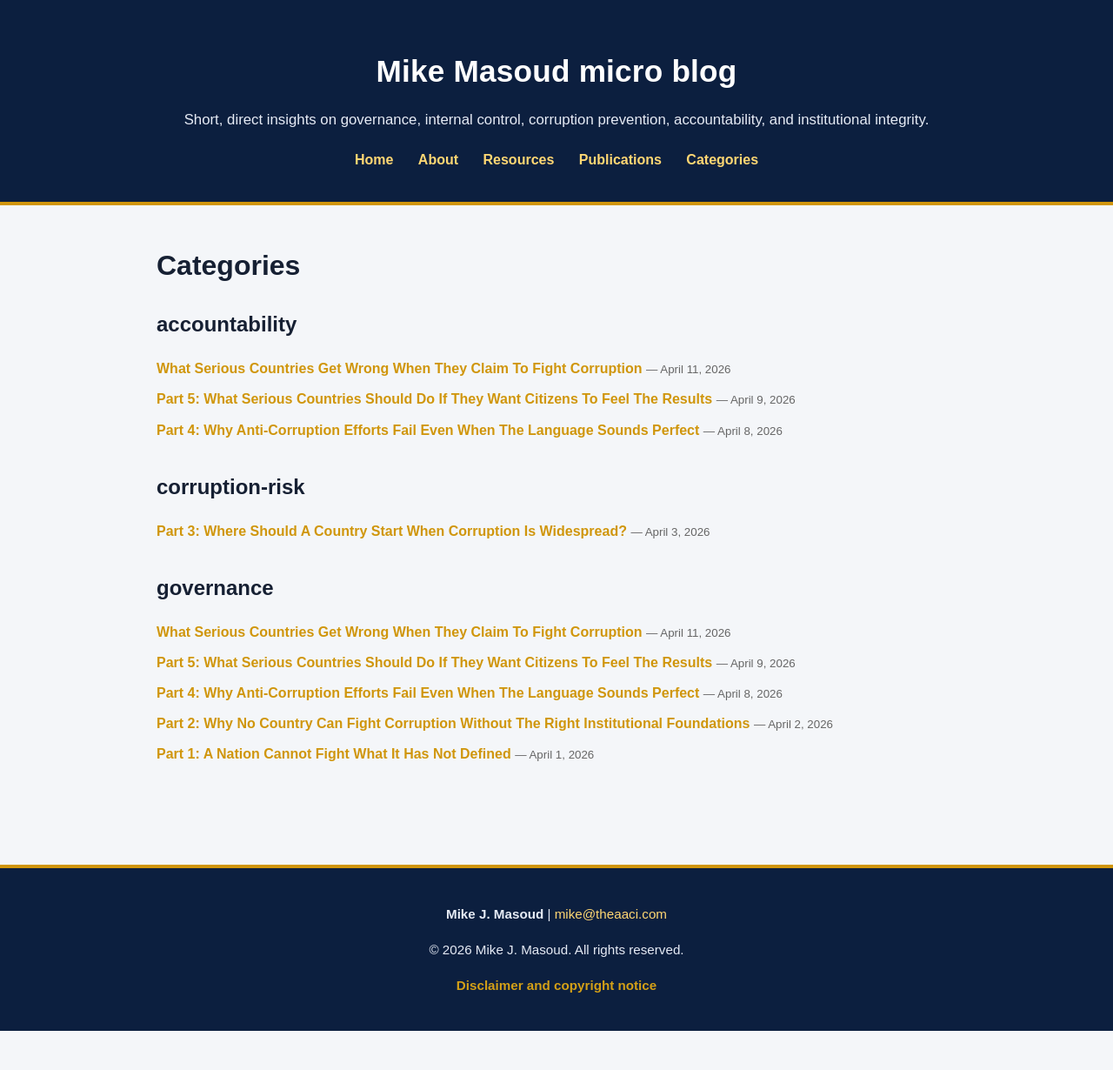
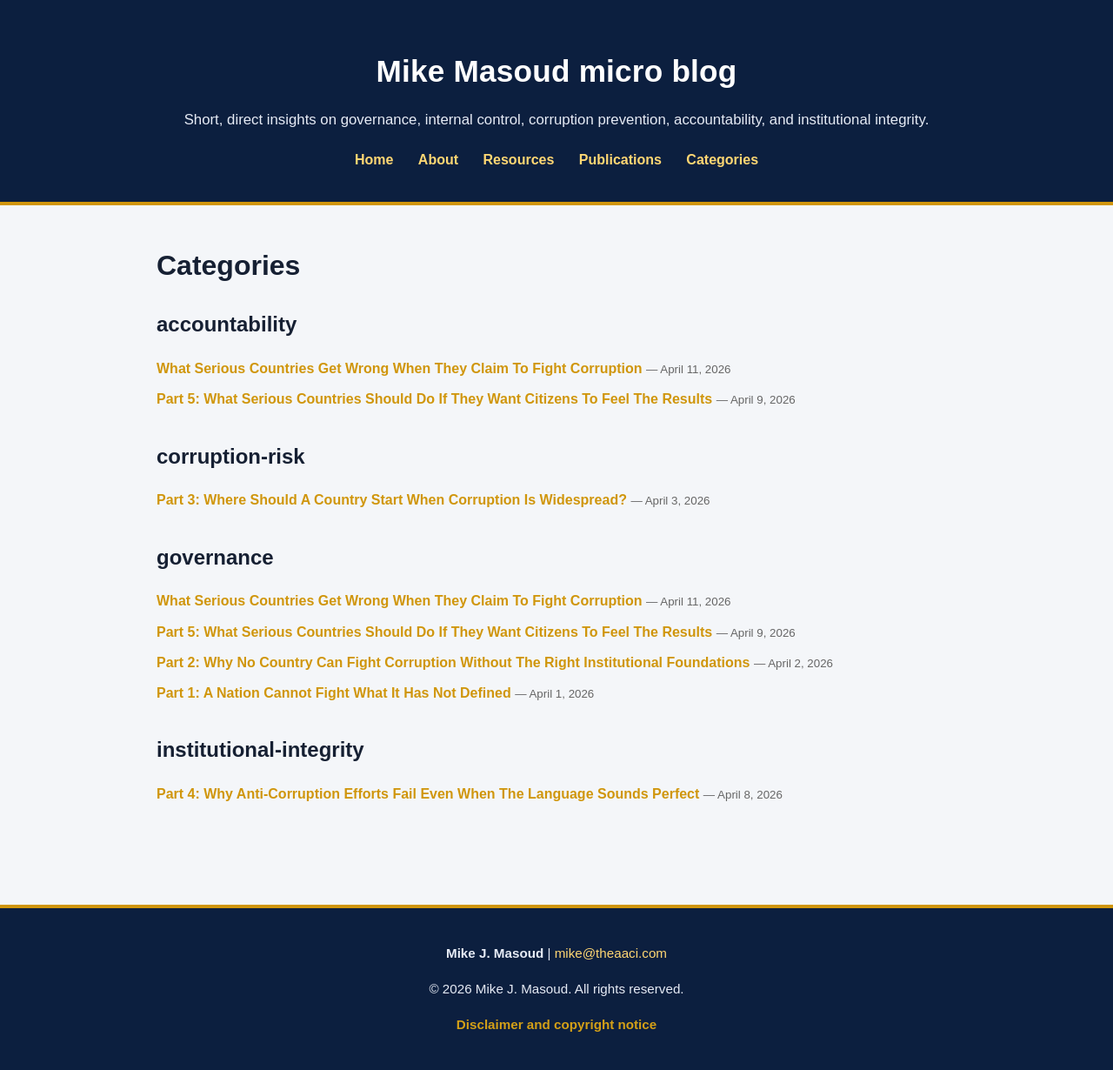
Before and after one commit to mikemasoud/microblog, a Jekyll site: the page built from categories.md, in a window 1280 px wide. Shown: the whole page at 87% size. Built offline with Jekyll 4.4.1, drawn with Linux system fonts in a browser that asks for light colours; before the commit the page ends 1185 px from its top, so only the background shows below that.

Commit message:
Update 2026-04-09-part-4-why-anti-corruption-efforts-fail-even-when-the-language-sounds-perfect.md

```diff
--- a/_posts/2026-04-09-part-4-why-anti-corruption-efforts-fail-even-when-the-language-sounds-perfect.md
+++ b/_posts/2026-04-09-part-4-why-anti-corruption-efforts-fail-even-when-the-language-sounds-perfect.md
@@ -2,7 +2,7 @@
 layout: post
 title: "Part 4: Why Anti-Corruption Efforts Fail Even When The Language Sounds
   Perfect"
-categories: [governance, accountability]
+categories: [institutional-integrity]
 date: 2026-04-08
 summary: Part 4 argues that anti-corruption efforts fail not because countries
   lack rhetoric, but because systems absorb reform language while protecting
```
